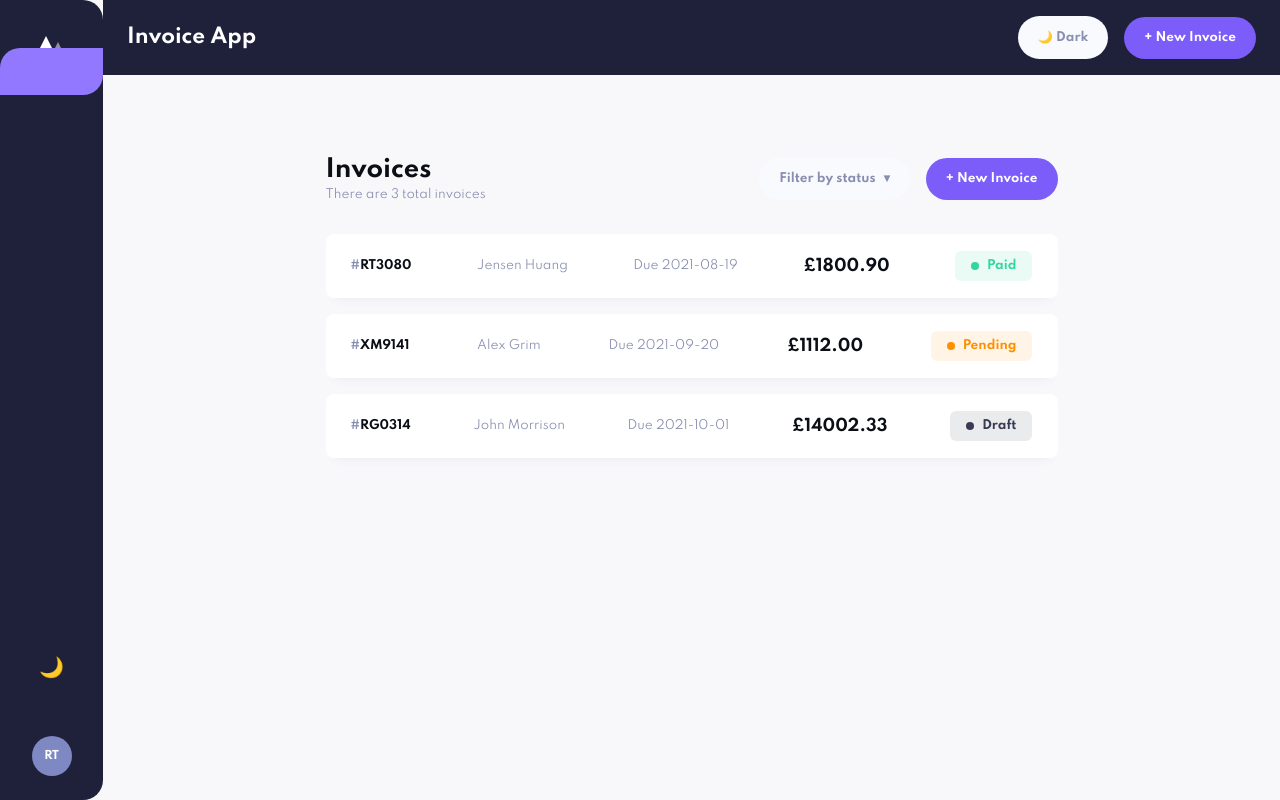
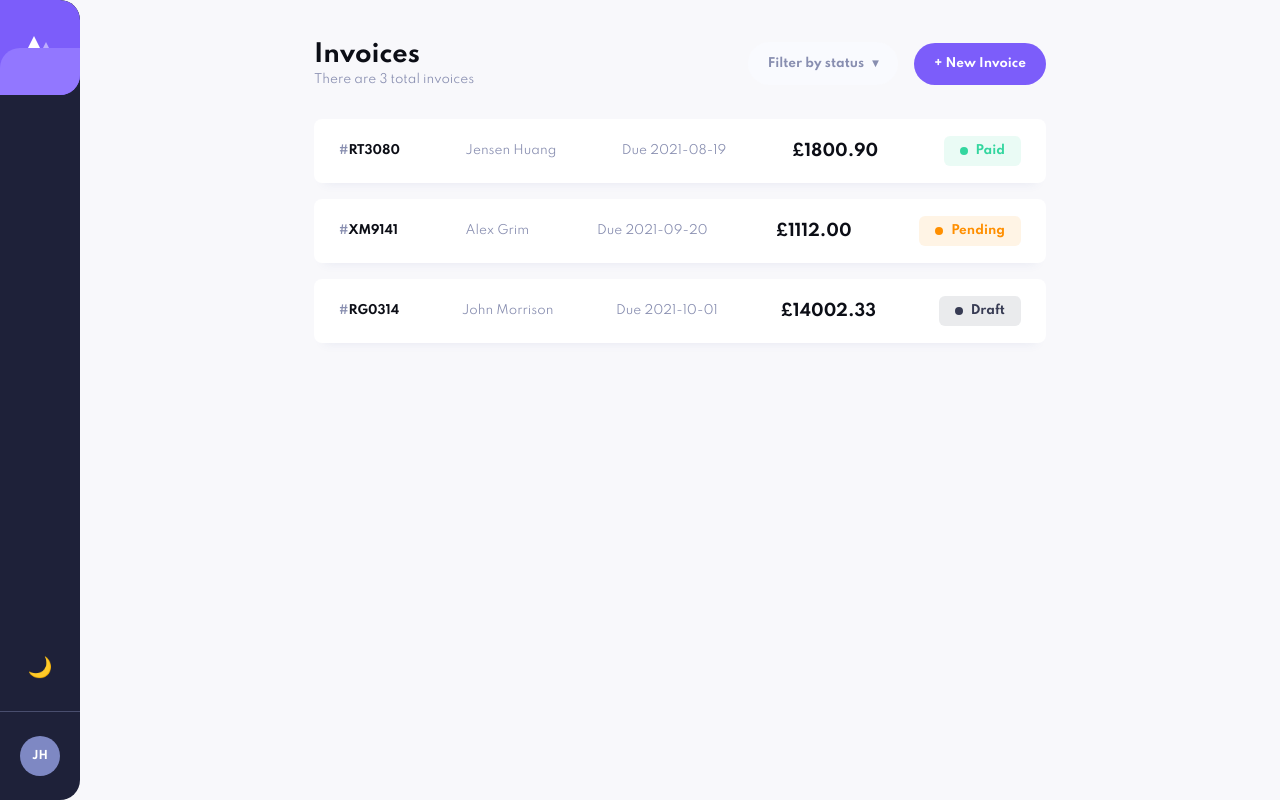
Before and after one commit to Badboyvado/invoice, a React (Create React App) app: page / in a window 1280 px wide. Built offline with nearby package versions, Linux system fonts and the light colour scheme.

Commit message:
Refactor sidebar

```diff
--- a/src/App.css
+++ b/src/App.css
@@ -11,6 +11,7 @@
     --border: #DFE3FA;
     --sidebar: #1E2139;
     --radius: 8px;
+    --draft-color: #373B53;
 
 }
 /* Dark mode overrides  */
@@ -21,6 +22,7 @@
         --muted: #DFE3FA;
         --border: #252945;
         --sidebar: #1E2139;
+        --draft-color: #DFE3FA;
     }
     [data-theme="dark"].invoice-card {
         box-shadow: none;
@@ -39,7 +41,7 @@ body {
 .app-layout {
     display: flex;
     min-height: 100vh;
-    padding-left: 103px;
+    padding-left: 80px;
 }
 
 .main-content {
@@ -74,7 +76,7 @@ body {
   position: fixed;
   left: 0;
   top: 0;
-  width: 103px;
+  width: 80px;
   height: 100vh;
   background: var(--sidebar);
   border-radius: 0 20px 20px 0;
@@ -87,7 +89,7 @@ body {
 }
 .sidebar-logo {
   width: 100%;
-  backgroung: var(--purple);
+  background: var(--purple);
   display: flex;
   align-items: center;
   justify-content: center;
@@ -119,7 +121,7 @@ body {
  .sidebar-divider {
   width: 100%;
   height: 1px;
-  backgground: #494E6E;
+  background: #494E6E;
  }
  .btn-icon {
   background: none;
--- a/src/App.js
+++ b/src/App.js
@@ -90,8 +90,8 @@ import   { useState, useEffect} from "react";
       color: "#FF8F00",
     },
     draft: {
-      background: "rgba(55, 59, 83, 0.1)", //"rgba(55, 59, 83, 0.1)",
-      color:   "#373B53",  // #c539bcb5
+      background: "rgba(55, 59, 83, 0.1)",
+      color:   "var(--draft-color)",
     },
   };
   // Pick the right style based on the status prop
@@ -664,18 +664,6 @@ function App() {
   return (
     <div className='app-layout'>
       <div style={{width: '100%'}}>
-        <nav className='navBar'>
-          <h1>Invoice App</h1>
-          <div style={{display: "flex", gap: "16px", alignItems: "center"}}>
-          <button className='btn btn-ghost' onClick={toggleTheme}>
-            {theme === "light" ? "🌙 Dark" : "☀️ Light"}
-          </button>
-          <button className='btn btn-primary' onClick={() => setShowForm(true)}>
-            + New Invoice
-          </button>
-
-          </div>
-        </nav>
         <nav className='sidebar'>
           <div className='sidebar-logo'>
             <div className='logo-icon'>
@@ -691,7 +679,7 @@ function App() {
               {theme === "light" ? "🌙" : "☀️"}
             </button>
             <div className='sidebar-divider'/>
-            <div className='sidebar-avatar'>RT</div>
+            <div className='sidebar-avatar'>JH</div>
           </div>
         </nav>
 
```
